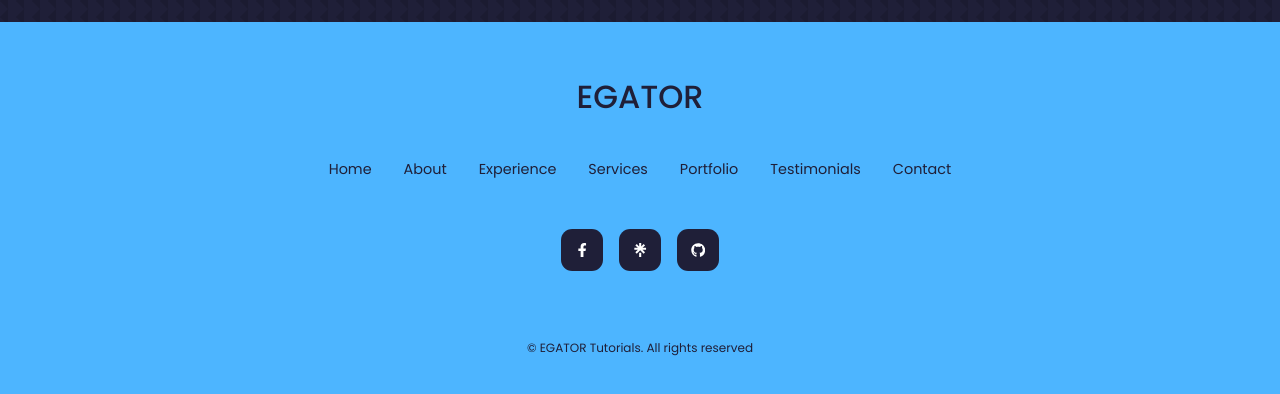
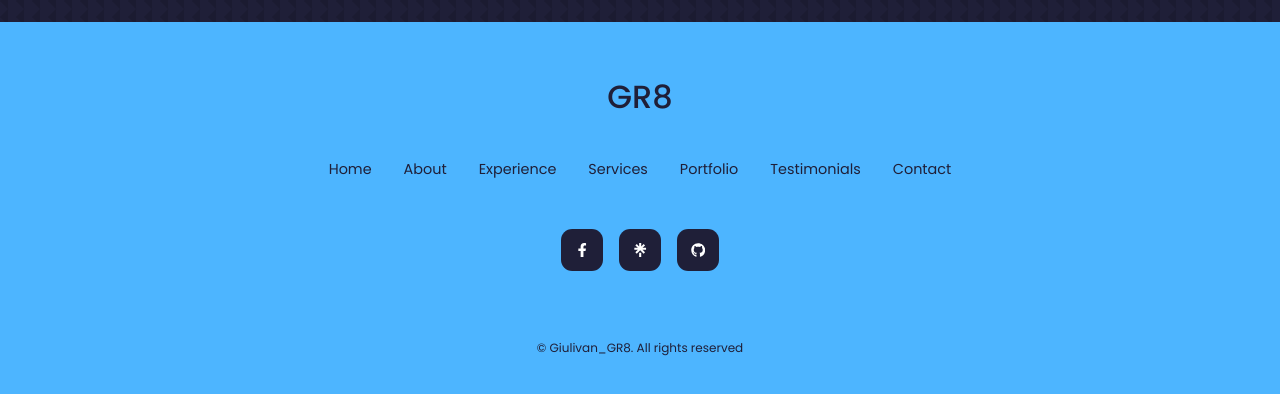
Before and after one commit to GiuliaIvan/portfolio-updatedVersion, a React (Create React App) app: page / in a window 1280 px wide. Shown: the part 5687-6081 px from the top of the page. Built offline with nearby package versions, Linux system fonts and the light colour scheme.

Commit message:
Update Footer.jsx

```diff
--- a/src/components/footer/Footer.jsx
+++ b/src/components/footer/Footer.jsx
@@ -8,7 +8,7 @@ const Footer = () => {
   return (
     <footer>
       <a href="#" className="footer__logo">
-        EGATOR
+        GR8
       </a>
 
       <ul className="permalinks">
@@ -48,7 +48,7 @@ const Footer = () => {
       </div>
 
       <div className="footer__copyright">
-        <small>&copy; EGATOR Tutorials. All rights reserved</small>
+        <small>&copy; Giulivan_GR8. All rights reserved</small>
       </div>
     </footer>
   );
```
